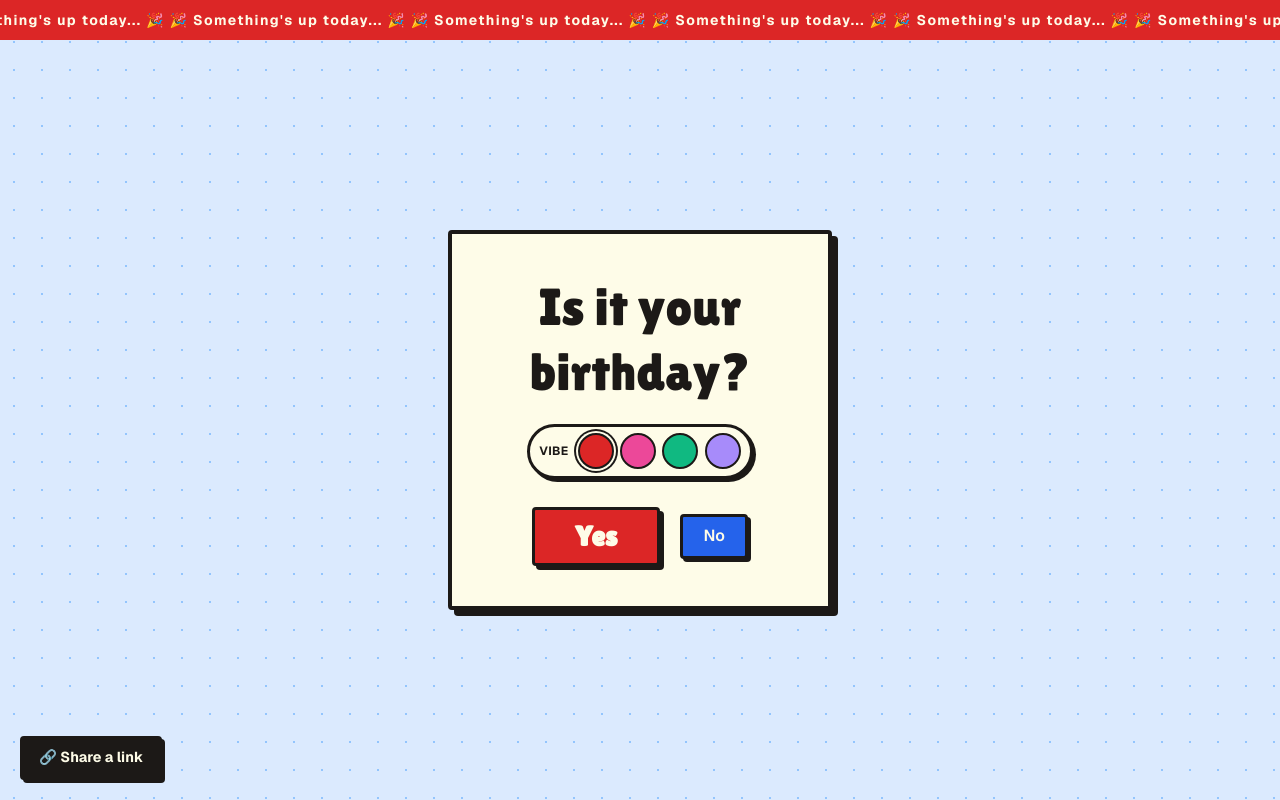
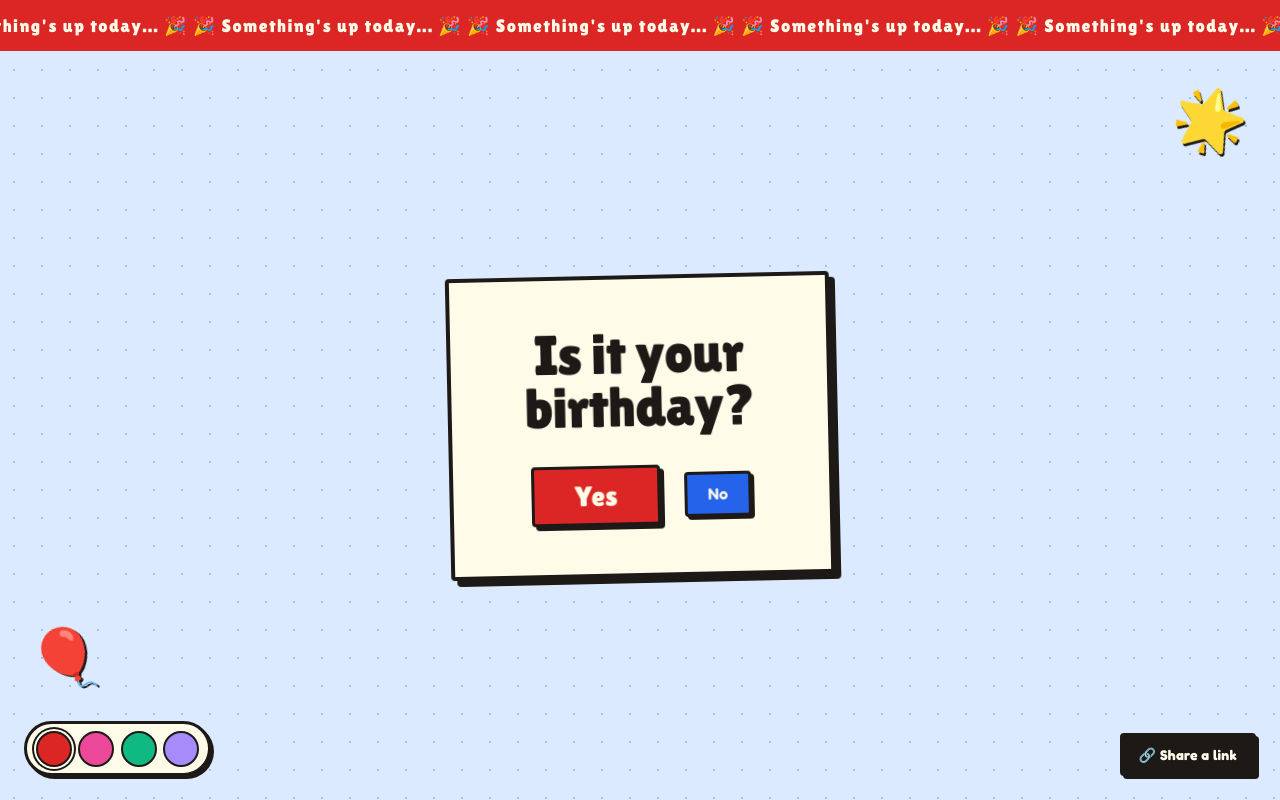
Before and after one commit to rplasc/birthday-site, a Next.js app: page / in a window 1280 px wide. Built offline with nearby package versions, Linux system fonts and the light colour scheme.

Commit message:
Updated fonts and styling

```diff
--- a/src/app/globals.css
+++ b/src/app/globals.css
@@ -46,15 +46,45 @@
 
 @theme inline {
   --font-display: var(--font-lilita);
-  --font-sans: var(--font-geist-sans);
-  --font-mono: var(--font-geist-mono);
+  --font-sans: var(--font-body);
+}
+
+/* ─── Type scale ─── */
+:root {
+  --text-xs: 0.75rem;     /* chip labels */
+  --text-sm: 0.875rem;    /* helper / caption */
+  --text-base: 1rem;      /* body / inputs / secondary buttons */
+  --text-md: 1.125rem;    /* prominent buttons, marquee */
+  --text-lg: 1.5rem;      /* modal title */
+  --text-xl: 1.75rem;     /* yes button */
+  --text-display-sm: clamp(2.25rem, 8.5vw, 3.5rem);
+  --text-display-lg: clamp(3.5rem, 15vw, 7rem);
+
+  --tracking-tight: -0.015em;
+  --tracking-wide: 0.08em;
+  --tracking-stamp: 0.18em;
+}
+
+/* ─── Spacing scale ─── */
+:root {
+  --space-2xs: 0.25rem;
+  --space-xs: 0.5rem;
+  --space-sm: 0.75rem;
+  --space-md: 1rem;
+  --space-lg: 1.5rem;
+  --space-xl: 2rem;
+  --space-2xl: clamp(2.25rem, 6vw, 3rem);
+  --space-corner: clamp(1rem, 3.5vw, 1.5rem);
 }
 
 body {
-  font-family: var(--font-geist-sans, Arial, sans-serif);
+  font-family: var(--font-body, "Trebuchet MS", "Verdana", sans-serif);
+  font-weight: 500;
   background: var(--bg);
   color: var(--ink);
   transition: background-color 0.25s ease;
+  -webkit-font-smoothing: antialiased;
+  text-rendering: optimizeLegibility;
 }
 
 /* ─── Prompt background ─── */
@@ -74,9 +104,53 @@ body {
 /* ─── Marquee bar ─── */
 .marquee-bar {
   background: var(--red);
-  padding: 0.5rem 0;
+  padding: var(--space-sm) 0;
   overflow: hidden;
   transition: background-color 0.25s ease;
+}
+
+.marquee-text {
+  font-family: var(--font-lilita, sans-serif);
+  font-weight: 400;
+  font-size: var(--text-md);
+  letter-spacing: var(--tracking-wide);
+  color: var(--btn-text);
+}
+
+/* ─── Display headlines ─── */
+.headline-prompt {
+  font-family: var(--font-lilita, sans-serif);
+  font-size: var(--text-display-sm);
+  line-height: 0.95;
+  letter-spacing: var(--tracking-tight);
+  color: var(--ink);
+  margin-bottom: var(--space-xl);
+}
+
+.headline-celebrate {
+  font-family: var(--font-lilita, sans-serif);
+  font-size: var(--text-display-lg);
+  line-height: 0.88;
+  letter-spacing: var(--tracking-tight);
+  color: var(--ink);
+  text-shadow: 4px 4px 0 var(--red);
+  margin-bottom: var(--space-xl);
+}
+
+/* ─── Celebration caption (rubber-stamp tone) ─── */
+.celebrate-caption {
+  font-family: var(--font-body, sans-serif);
+  font-size: var(--text-sm);
+  font-weight: 700;
+  letter-spacing: var(--tracking-stamp);
+  text-transform: uppercase;
+  color: var(--ink-soft);
+  display: inline-block;
+  margin-top: var(--space-md);
+  padding: var(--space-xs) var(--space-md);
+  border: 2px solid var(--ink-soft);
+  border-radius: 4px;
+  transform: rotate(-5deg);
 }
 
 /* ─── Component styles ─── */
@@ -84,8 +158,62 @@ body {
   background: var(--cream);
   border: 4px solid var(--ink);
   border-radius: 4px;
-  padding: 2.5rem 2rem;
+  padding: var(--space-2xl) var(--space-xl);
   box-shadow: 6px 6px 0 var(--ink);
+}
+
+/* Tilt wrapper — keeps card-rise translateY animation untouched */
+.card-tilt {
+  transform: rotate(-1.25deg);
+  display: flex;
+  justify-content: center;
+  width: 100%;
+}
+
+.prompt-actions {
+  display: flex;
+  align-items: center;
+  justify-content: center;
+  gap: var(--space-lg);
+  flex-wrap: wrap;
+}
+
+/* ─── Prompt screen stickers (telegraph the chaos) ─── */
+.prompt-sticker {
+  position: absolute;
+  font-size: clamp(2.5rem, 9vw, 3.75rem);
+  filter: drop-shadow(2px 2px 0 var(--ink));
+  pointer-events: none;
+  user-select: none;
+  z-index: 1;
+  line-height: 1;
+}
+
+.prompt-sticker--top {
+  top: clamp(3.25rem, 11vh, 5.5rem);
+  right: clamp(0.75rem, 5vw, 2rem);
+  transform: rotate(16deg);
+}
+
+.prompt-sticker--bot {
+  bottom: clamp(5.5rem, 14vh, 7rem);
+  left: clamp(0.5rem, 4vw, 1.75rem);
+  transform: rotate(-14deg);
+}
+
+/* ─── Bottom corner slots ─── */
+.corner-bl {
+  position: fixed;
+  bottom: var(--space-corner);
+  left: var(--space-corner);
+  z-index: 30;
+}
+
+.corner-br {
+  position: fixed;
+  bottom: var(--space-corner);
+  right: var(--space-corner);
+  z-index: 30;
 }
 
 .btn-yes {
@@ -94,9 +222,10 @@ body {
   border: 3px solid var(--ink);
   border-radius: 4px;
   padding: 0.8rem 2.5rem;
-  font-size: 1.75rem;
-  font-weight: 700;
+  font-size: var(--text-xl);
+  font-weight: 400;
   font-family: var(--font-lilita, sans-serif);
+  letter-spacing: 0.01em;
   box-shadow: 4px 4px 0 var(--ink);
   cursor: pointer;
   line-height: 1;
@@ -119,8 +248,9 @@ body {
   border: 3px solid var(--ink);
   border-radius: 4px;
   padding: 0.6rem 1.25rem;
-  font-size: 1rem;
+  font-size: var(--text-base);
   font-weight: 600;
+  letter-spacing: 0.01em;
   box-shadow: 3px 3px 0 var(--ink);
   cursor: pointer;
   line-height: 1.25;
@@ -143,8 +273,9 @@ body {
   border: 3px solid var(--ink);
   border-radius: 4px;
   padding: 0.5rem 1rem;
-  font-size: 0.9rem;
+  font-size: var(--text-sm);
   font-weight: 700;
+  letter-spacing: 0.02em;
   box-shadow: 3px 3px 0 var(--ink);
   cursor: pointer;
   transition: transform 0.1s, box-shadow 0.1s;
@@ -363,7 +494,9 @@ body {
 
 .modal-title {
   font-family: var(--font-lilita, sans-serif);
-  font-size: 1.5rem;
+  font-size: var(--text-lg);
+  letter-spacing: var(--tracking-tight);
+  line-height: 1.05;
   color: var(--ink);
   margin-bottom: 1rem;
   padding-right: 2rem;
@@ -371,9 +504,11 @@ body {
 
 .modal-label {
   display: block;
-  font-size: 0.875rem;
+  font-size: var(--text-xs);
   font-weight: 700;
-  color: var(--ink);
+  letter-spacing: var(--tracking-stamp);
+  text-transform: uppercase;
+  color: var(--ink-soft);
   margin-bottom: 0.4rem;
 }
 
@@ -382,8 +517,9 @@ body {
   border: 3px solid var(--ink);
   border-radius: 4px;
   padding: 0.5rem 0.75rem;
-  font-size: 1rem;
+  font-size: var(--text-base);
   font-family: inherit;
+  font-weight: 500;
   background: var(--cream);
   color: var(--ink);
   box-shadow: 3px 3px 0 var(--ink);
@@ -397,8 +533,9 @@ body {
 
 .modal-preview {
   margin-top: 0.75rem;
-  font-size: 0.875rem;
-  font-weight: 600;
+  font-size: var(--text-sm);
+  font-weight: 500;
+  line-height: 1.45;
   color: var(--ink-soft);
   animation: preview-in 0.2s cubic-bezier(0.25, 1, 0.5, 1) both;
 }
@@ -406,7 +543,8 @@ body {
 .modal-preview em {
   font-style: normal;
   font-family: var(--font-lilita, sans-serif);
-  font-size: 1rem;
+  font-size: var(--text-base);
+  letter-spacing: var(--tracking-tight);
   color: var(--ink);
 }
 
@@ -419,9 +557,10 @@ body {
   border: 3px solid var(--ink);
   border-radius: 4px;
   padding: 0.75rem 1.5rem;
-  font-size: 1.1rem;
-  font-weight: 700;
+  font-size: var(--text-md);
+  font-weight: 400;
   font-family: var(--font-lilita, sans-serif);
+  letter-spacing: 0.01em;
   box-shadow: 4px 4px 0 var(--ink);
   cursor: pointer;
   transition: transform 0.1s, box-shadow 0.1s, background 0.15s;
@@ -449,8 +588,8 @@ body {
   margin-top: 0.75rem;
   background: none;
   border: none;
-  font-size: 0.875rem;
-  font-weight: 600;
+  font-size: var(--text-sm);
+  font-weight: 500;
   color: var(--ink-soft);
   cursor: pointer;
   text-decoration: underline;
@@ -505,11 +644,11 @@ body {
 }
 
 .theme-picker-label {
-  font-size: 0.75rem;
+  font-size: var(--text-xs);
   font-weight: 700;
   color: var(--ink);
   margin-right: 0.15rem;
-  letter-spacing: 0.04em;
+  letter-spacing: var(--tracking-stamp);
   text-transform: uppercase;
 }
 
--- a/src/app/layout.tsx
+++ b/src/app/layout.tsx
@@ -1,21 +1,19 @@
 import type { Metadata } from "next";
-import { Geist, Geist_Mono, Lilita_One } from "next/font/google";
+import { Fredoka, Lilita_One } from "next/font/google";
 import "./globals.css";
 
-const geistSans = Geist({
-  variable: "--font-geist-sans",
+const fredoka = Fredoka({
+  weight: ["400", "500", "600", "700"],
   subsets: ["latin"],
-});
-
-const geistMono = Geist_Mono({
-  variable: "--font-geist-mono",
-  subsets: ["latin"],
+  variable: "--font-body",
+  display: "swap",
 });
 
 const lilitaOne = Lilita_One({
   weight: "400",
   subsets: ["latin"],
   variable: "--font-lilita",
+  display: "swap",
 });
 
 export const metadata: Metadata = {
@@ -31,7 +29,7 @@ export default function RootLayout({
   return (
     <html
       lang="en"
-      className={`${geistSans.variable} ${geistMono.variable} ${lilitaOne.variable} h-full antialiased`}
+      className={`${fredoka.variable} ${lilitaOne.variable} h-full antialiased`}
     >
       <body className="min-h-full flex flex-col">{children}</body>
     </html>
--- a/src/app/page.tsx
+++ b/src/app/page.tsx
@@ -342,36 +342,30 @@ export default function Home() {
   /* ── Prompt screen ── */
   if (phase === "prompt") {
     return (
-      <div className="bg-party min-h-screen flex flex-col overflow-hidden">
+      <div className="bg-party min-h-screen flex flex-col overflow-hidden relative">
         {/* Marquee bar */}
         <div className="marquee-bar">
-          <div
-            className="anim-marquee whitespace-nowrap font-bold tracking-widest text-sm"
-            style={{ color: "var(--btn-text)" }}
-          >
+          <div className="anim-marquee marquee-text whitespace-nowrap">
             {marqueeTease}
           </div>
         </div>
 
+        {/* Static stickers — telegraph the party in the empty vertical space */}
+        <span className="prompt-sticker prompt-sticker--top" aria-hidden="true">
+          {variations.star}
+        </span>
+        <span className="prompt-sticker prompt-sticker--bot" aria-hidden="true">
+          {variations.balloon}
+        </span>
+
         {/* Center card */}
-        <div className="flex flex-1 items-center justify-center px-6 py-12">
+        <div className="flex flex-1 items-center justify-center px-6 py-12 relative z-10">
+          <div className="card-tilt">
             <div className="card-panel anim-card-rise max-w-sm w-full text-center">
-            <h1
-              className="leading-tight mb-5"
-              style={{
-                fontFamily: "var(--font-lilita, sans-serif)",
-                fontSize: "clamp(2rem, 8vw, 3.25rem)",
-                color: "var(--ink)",
-              }}
-            >
+              <h1 className="headline-prompt">
                 {name ? <>{name},<br />is it your birthday?</> : <>Is it your<br />birthday?</>}
               </h1>
-            {!themeIsFixed && (
-              <div style={{ display: "flex", justifyContent: "center", marginBottom: "1.75rem" }}>
-                {renderThemePicker(theme, pickTheme)}
-              </div>
-            )}
-            <div className="flex items-center justify-center gap-5 flex-wrap">
+              <div className="prompt-actions">
                 <button onClick={handleYes} className="btn-yes">
                   Yes
                 </button>
@@ -397,10 +391,20 @@ export default function Home() {
               </div>
             </div>
           </div>
+        </div>
+
+        {/* Bottom-left: theme picker (matches celebration screen layout) */}
+        {!themeIsFixed && (
+          <div className="corner-bl">
+            {renderThemePicker(theme, pickTheme, "")}
+          </div>
+        )}
+
+        {/* Bottom-right: share */}
         <button
           onClick={openShare}
-          className="music-btn"
-          style={{ position: "fixed", bottom: "1.25rem", left: "1.25rem", zIndex: 30, background: "var(--ink)", color: "var(--cream)" }}
+          className="music-btn corner-br"
+          style={{ background: "var(--ink)", color: "var(--cream)" }}
         >
           🔗 Share a link
         </button>
@@ -450,10 +454,7 @@ export default function Home() {
     <div className="bg-celebrate relative min-h-screen overflow-hidden flex flex-col items-center justify-center">
       {/* Marquee bar */}
       <div className="marquee-bar absolute top-0 left-0 right-0 z-20">
-        <div
-          className="anim-marquee whitespace-nowrap font-bold text-base tracking-widest"
-          style={{ color: "var(--btn-text)" }}
-        >
+        <div className="anim-marquee marquee-text whitespace-nowrap">
           {marqueeCelebrate}
         </div>
       </div>
@@ -550,36 +551,25 @@ export default function Home() {
       {/* Main content */}
       <div className="relative z-10 flex flex-col items-center text-center px-6 pt-20 pb-10">
         <span
-          className="anim-bounce-cake select-none mb-4 block"
+          className="anim-bounce-cake select-none mb-1 block"
           style={{ fontSize: "clamp(4rem, 15vw, 6rem)" }}
           role="img"
           aria-label={`${themeDef.name} celebration`}
         >
           {variations.hero}
         </span>
-        <h1
-          className="anim-pop-in leading-none mb-5"
-          style={{
-            fontFamily: "var(--font-lilita, sans-serif)",
-            fontSize: "clamp(3.5rem, 15vw, 7rem)",
-            color: "var(--ink)",
-            textShadow: "4px 4px 0 var(--red)",
-          }}
-        >
+        <h1 className="anim-pop-in headline-celebrate">
           {name ? <>Happy Birthday,<br />{name}!</> : <>Happy<br />Birthday!</>}
         </h1>
-        <p
-          className="text-2xl font-semibold tracking-wide anim-caption-rise"
-          style={{ color: "var(--ink)" }}
-        >
+        <p className="anim-caption-rise celebrate-caption">
           {variations.celebrateCaption}
         </p>
       </div>
 
       {/* Theme picker — hidden for recipients who arrived with a ?theme= link */}
       {!themeIsFixed && (
-        <div className="fixed bottom-5 left-5 z-30">
-          {renderThemePicker(theme, pickTheme)}
+        <div className="corner-bl">
+          {renderThemePicker(theme, pickTheme, "")}
         </div>
       )}
 
@@ -587,7 +577,7 @@ export default function Home() {
       <button
         onClick={toggleMusic}
         aria-label={isPlaying ? "Pause music" : "Play music"}
-        className="music-btn fixed bottom-5 right-5 z-30"
+        className="music-btn corner-br"
       >
         {isPlaying ? "♫ Pause" : "♪ Play"}
       </button>
```
Lines whose indentation alone changed are shown as unchanged.
